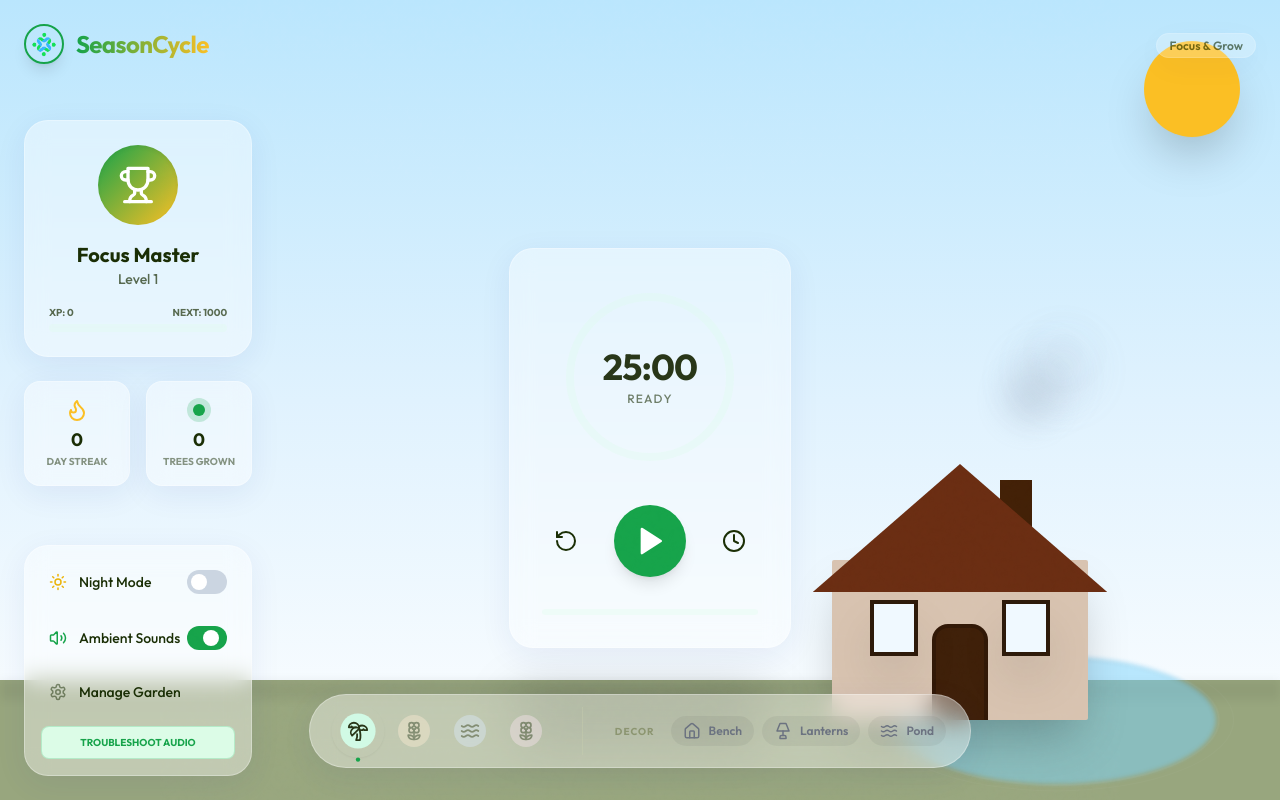
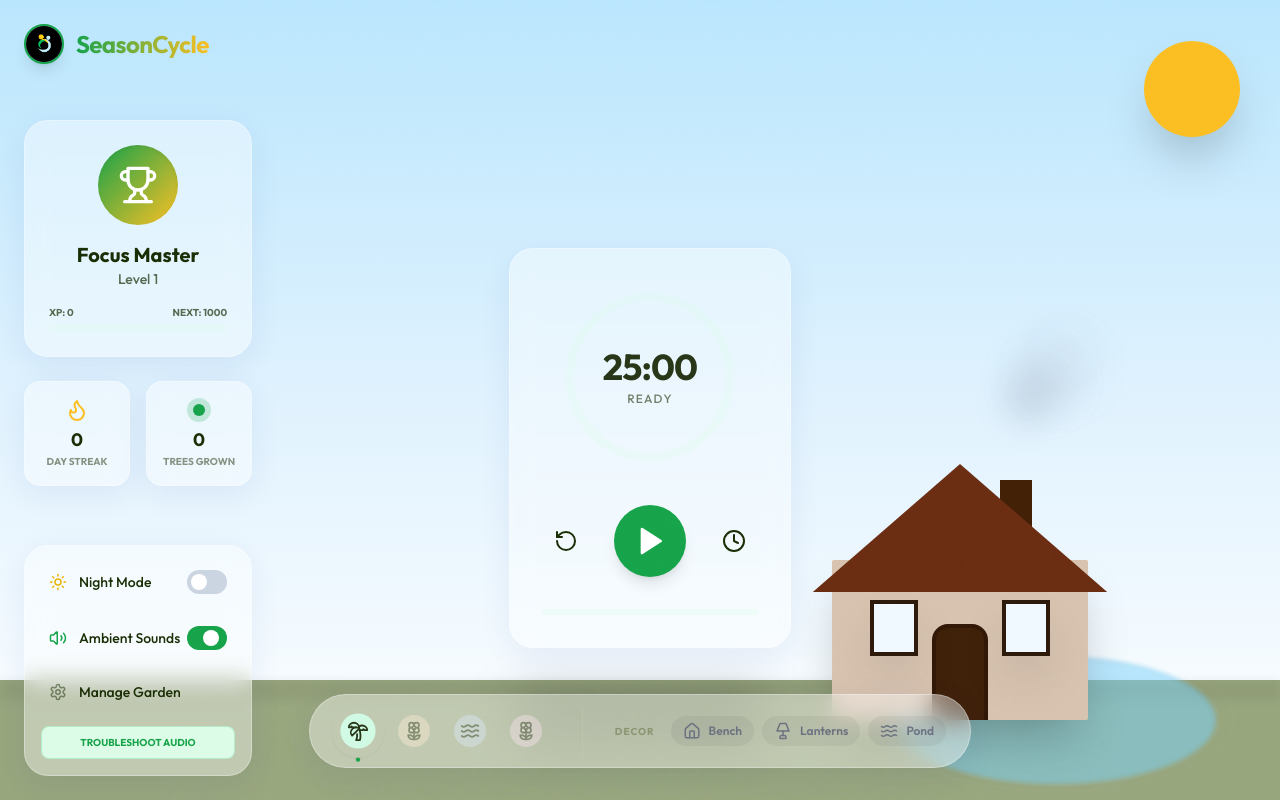
Before and after one commit to vircsam/tree-growth-productivity, a React (Vite) app: page / in a window 1280 px wide. Shown: the top 800 px of the page. Built offline with nearby package versions, Linux system fonts and the light colour scheme.

Commit message:
Add season header logo

```diff
--- a/src/components/Header.jsx
+++ b/src/components/Header.jsx
@@ -16,7 +16,7 @@
     >
       <div className="flex items-center gap-2 md:gap-3 pointer-events-auto">
         <div className="w-8 h-8 md:w-10 md:h-10 rounded-full overflow-hidden shadow-lg border-2" style={{ borderColor: themeColors.primary }}>
-          <img src="logo.png" alt="SeasonCycle" className="w-full h-full object-cover" />
+          <img src="season.png" alt="SeasonCycle" className="w-full h-full object-cover" />
         </div>
         <h1 className="text-xl md:text-2xl font-bold tracking-tight bg-clip-text text-transparent bg-gradient-to-r"
 
@@ -28,12 +28,6 @@
         </h1>
       </div>
 
-      {/* Optional: Add a subtle tag or version if needed */}
-      <div className="hidden md:block pointer-events-auto">
-        <span className="text-xs font-semibold px-3 py-1 rounded-full glass-panel" style={{ color: themeColors.text, opacity: 0.6 }}>
-          Focus & Grow
-        </span>
-      </div>
     </motion.header>
   );
 };
```
Also changed, not shown: public/season.png (added).
